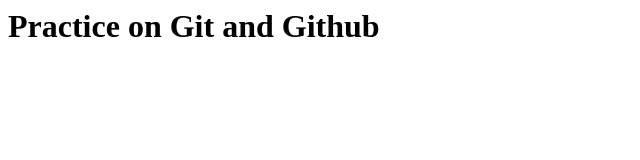
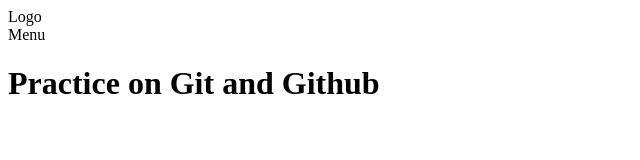
Before and after one commit to jomardev25/git-practice, a plain HTML site: page index.html in a window 1280 px wide. Shown: the whole page, without its empty margins (0-640 px from the left). Drawn offline with Linux system fonts and the light colour scheme.

Commit message:
added header section

```diff
--- a/index.html
+++ b/index.html
@@ -3,6 +3,12 @@
 
     </head>
     <body>
+        <header>
+            <div class="row">
+                <div class="col-2">Logo</div>
+                <div class="col-2">Menu</div>
+            </div>
+        </header>
         <h1>Practice on Git and Github</h1>
     </body>
 </html>
```
